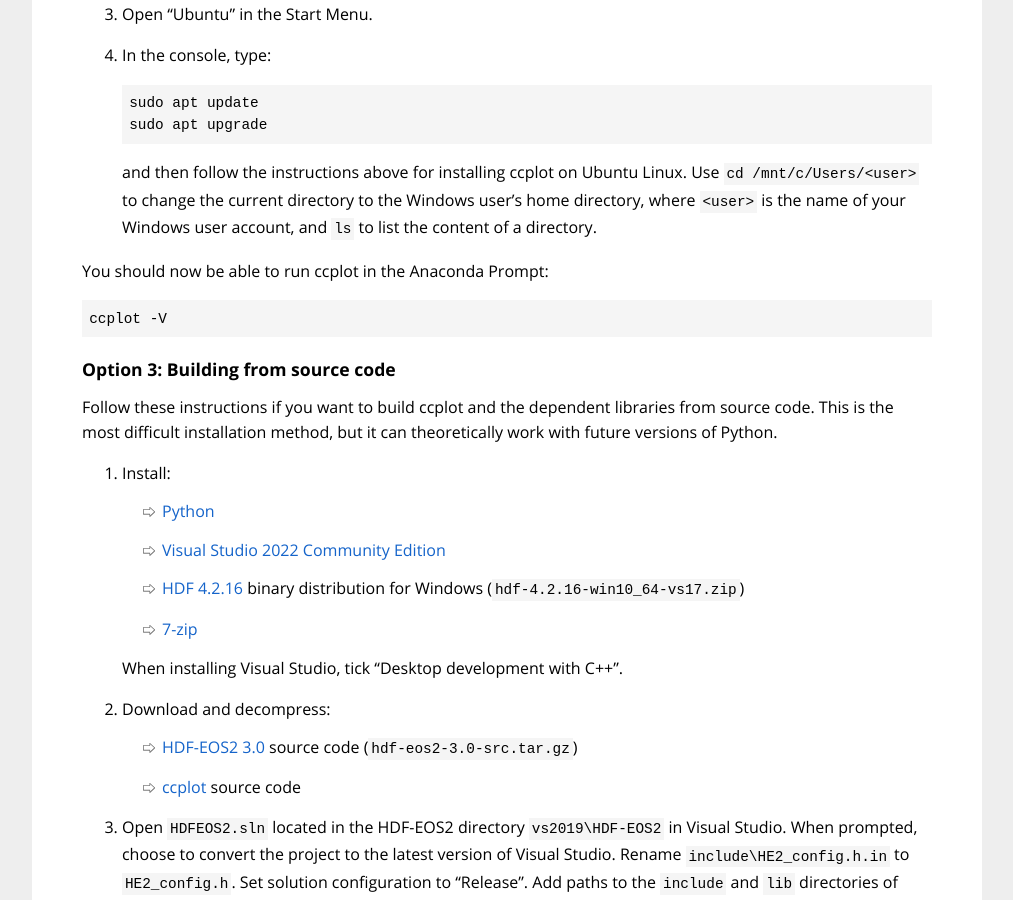
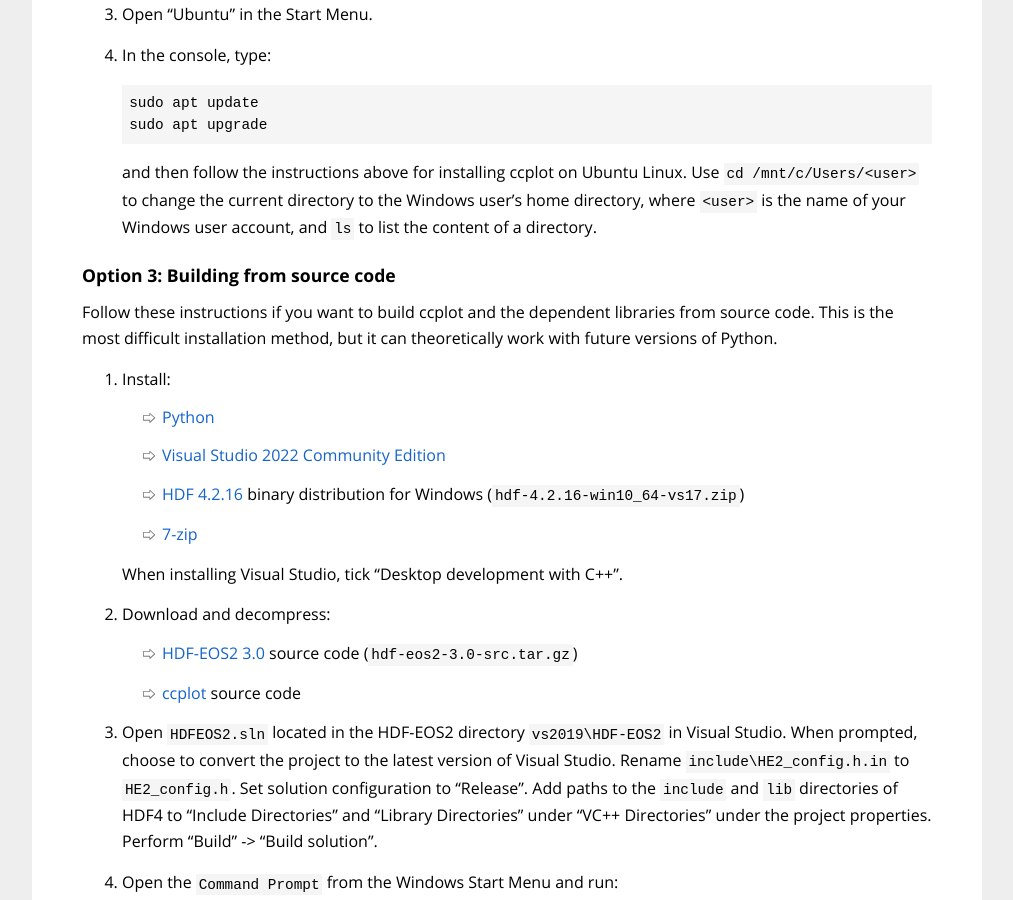
Before and after one commit to peterkuma/ccplot, a Jekyll site: the page built from installation/index.md, in a window 1280 px wide and 900 px high, scrolled down 2685 px. Shown: the whole window, without its empty margins (133-1146 px from the left). Built offline with Jekyll 4.4.1, drawn with Linux system fonts in a browser that asks for light colours.

Commit message:
Fix installation instructions

```diff
--- a/installation/index.md
+++ b/installation/index.md
@@ -314,10 +314,6 @@ features → More Windows features).
    user's home directory, where `<user>` is the name of your Windows user
    account, and `ls` to list the content of a directory.
 
-You should now be able to run ccplot in the Anaconda Prompt:
-
-    ccplot -V
-
 ### Option 3: Building from source code
 
 Follow these instructions if you want to build ccplot and the dependent
```
